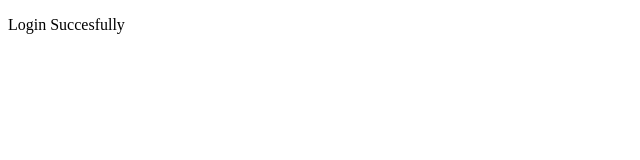
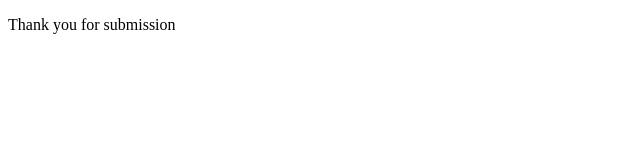
Before and after one commit to Vandana34567/Form, a plain HTML site: page message.html in a window 1280 px wide. Shown: the full height of the page, 0-640 px from the left. Drawn offline with Linux system fonts and the light colour scheme.

Commit message:
Update message.html

```diff
--- a/message.html
+++ b/message.html
@@ -5,7 +5,7 @@
     <title>Message</title>
 </head>
 
-<p>Login Succesfully</p>
+<p>Thank you for submission</p>
 <body>
 
 </body>
```
